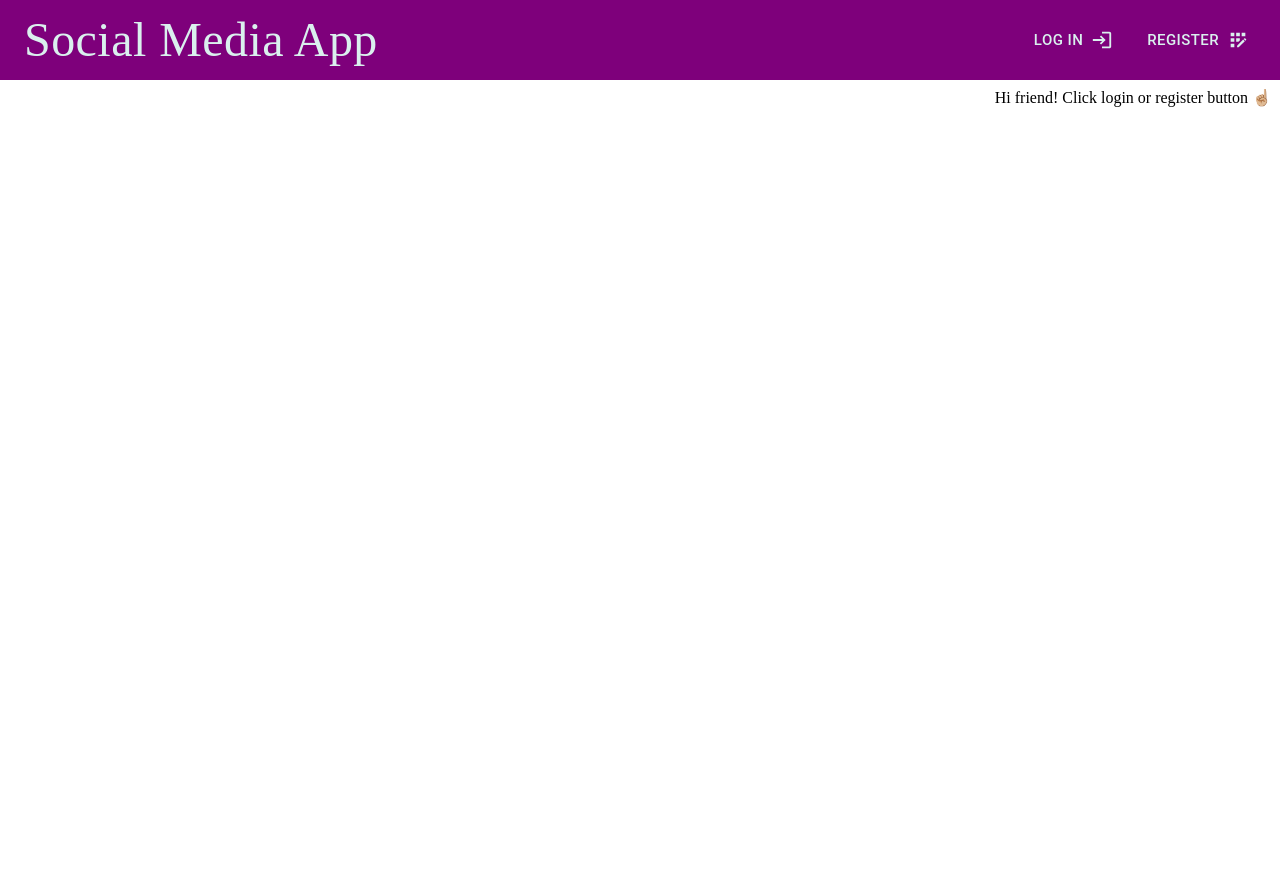
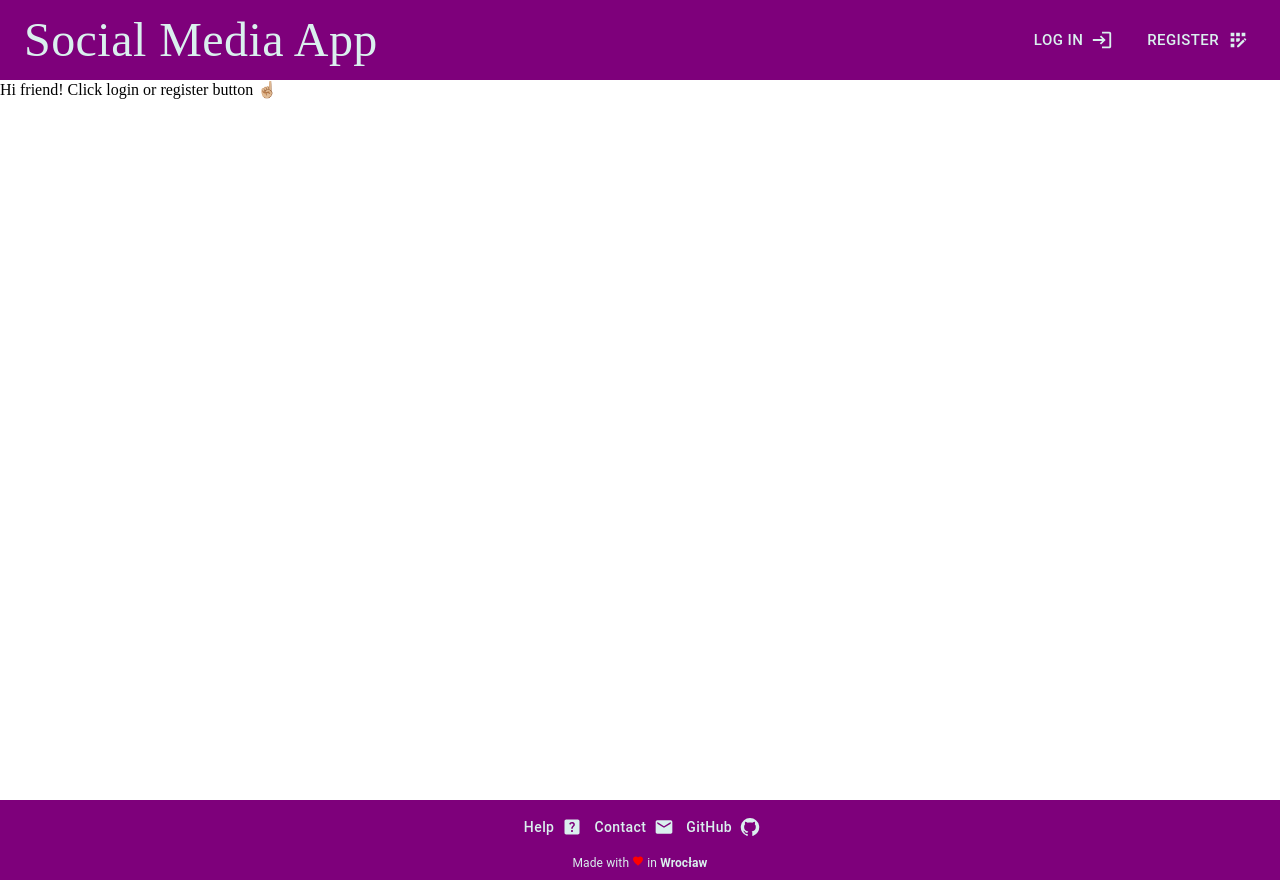
Before and after one commit to wrzchwc/social-media-app, a React (Create React App) app: page / in a window 1280 px wide. Before the commit the page ends 800 px from the top, so only its background shows below. Built offline with nearby package versions, Linux system fonts and the light colour scheme; a web font is replaced by a local one.

Commit message:
Implemented footer and changed favicon

```diff
--- a/public/index.html
+++ b/public/index.html
@@ -1,20 +1,19 @@
 <!DOCTYPE html>
 <html lang="en">
-  <head>
-    <meta charset="utf-8" />
-    <link rel="icon" href="%PUBLIC_URL%/favicon.ico" />
-    <meta name="viewport" content="width=device-width, initial-scale=1" />
-    <meta name="theme-color" content="#000000" />
+<head>
+    <meta charset="utf-8"/>
+    <link rel="icon" href="people.svg" type="image/svg+xml">
+    <meta name="viewport" content="width=device-width, initial-scale=1"/>
+    <meta name="theme-color" content="#000000"/>
     <meta
-      name="description"
-      content="Web site created using create-react-app"
+            name="social media application"
+            content="Web application for sharing posts with friends"
     />
     <link href="https://fonts.googleapis.com/css2?family=Licorice&display=swap" rel="stylesheet">
-    <link rel="apple-touch-icon" href="%PUBLIC_URL%/logo192.png" />
     <title>Social Media App</title>
-  </head>
-  <body>
-    <noscript>You need to enable JavaScript to run this app.</noscript>
-    <div id="root"></div>
-  </body>
+</head>
+<body style="margin: 0">
+<noscript>You need to enable JavaScript to run this app.</noscript>
+<div id="root"></div>
+</body>
 </html>
--- a/src/App.js
+++ b/src/App.js
@@ -10,6 +10,7 @@ import HomePage from "./comoponents/HomePage"
 import Register from "./comoponents/Register";
 import UserProfile from "./comoponents/ClientProfile";
 import {ThemeProvider} from "@mui/material";
+import {Footer} from "./ui/footer/Footer";
 
 const App = ({isSignedIn}) => {
     return (
@@ -24,6 +25,7 @@ const App = ({isSignedIn}) => {
                     <Route path='/api/users/me' element={isSignedIn ? <UserProfile/> : <Navigate to='/'/>}/>
                     <Route path='/api/posts/add' element={isSignedIn ? <PostAdd/> : <Navigate to='/'/>}/>
                 </Routes>
+                <Footer/>
             </BrowserRouter>
         </ThemeProvider>
     );
--- a/src/comoponents/HomePage.js
+++ b/src/comoponents/HomePage.js
@@ -2,7 +2,7 @@ import React from "react";
 
 const HomePage = () => {
     return (
-        <div style={{float: "right"}}>
+        <div style={{minHeight: "90vh"}}>
             Hi friend!
             Click login or register button ☝🏼
         </div>
--- a/src/comoponents/Login.js
+++ b/src/comoponents/Login.js
@@ -32,7 +32,7 @@ const Login = props => {
     }
 
     return (
-        <div className="flex center-justified center-aligned">
+        <div style={{height: "90vh"}}>
             <div>
                 <h2>LOG IN</h2>
                 <form onSubmit={props.handleSubmit(onSubmit)}>
--- /dev/null
+++ b/src/ui/footer/Footer.js
@@ -0,0 +1,83 @@
+import React from 'react';
+import {Link} from 'react-router-dom';
+import {makeStyles} from "@mui/styles";
+import {Button, Grid, Typography} from "@mui/material";
+import GitHubIcon from '@mui/icons-material/GitHub';
+import HelpCenterIcon from '@mui/icons-material/HelpCenter';
+import EmailIcon from '@mui/icons-material/Email';
+import FavoriteIcon from '@mui/icons-material/Favorite';
+
+const useStyles = makeStyles(theme => ({
+    cityLink: {
+        color: theme.palette.common.cyan,
+        fontWeight: "bolder",
+        textDecoration: "none"
+    },
+    footer: {
+        backgroundColor: theme.palette.common.violet,
+        height: "5em",
+        position: "relative",
+        width: "100%",
+    },
+    gridItem: {
+        margin: "3em"
+    }
+}))
+
+export const Footer = () => {
+    const classes = useStyles();
+    const cityLink = "https://en.wikipedia.org/wiki/Wroc%C5%82aw";
+
+    return (
+        <footer className={classes.footer}>
+            <Grid
+                alignContent={"center"}
+                container
+                direction={"column"}
+                justifyContent={"space-evenly"}
+                sx={{
+                    height: "100%",
+                    position: "absolute"
+                }}>
+                <Grid item>
+                    <Grid container>
+                        <Grid item>
+                            <Button color={"secondary"} endIcon={<HelpCenterIcon/>} sx={{textTransform: "none"}}
+                                    variant={"text"}>
+                                Help
+                            </Button>
+                        </Grid>
+                        <Grid item>
+                            <Button color={"secondary"} endIcon={<EmailIcon/>} sx={{textTransform: "none"}}
+                                    variant={"text"}>
+                                Contact
+                            </Button>
+                        </Grid>
+                        <Grid item>
+                            <Button
+                                color={"secondary"}
+                                component={"a"}
+                                endIcon={<GitHubIcon/>}
+                                href={"https://github.com/wrzchwc/social-media-app"}
+                                sx={{textTransform: "none"}}
+                                variant={"text"}
+                            >
+                                GitHub
+                            </Button>
+                        </Grid>
+
+                    </Grid>
+                </Grid>
+                <Grid item>
+                    <Grid alignContent={"baseline"} container justifyContent={"center"}>
+                        <Typography color={"secondary"} fontSize={"0.75rem"}>
+                            Made with <FavoriteIcon fontSize={"0.75rem"} sx={{color: "red"}}/> in <a
+                            className={classes.cityLink} href={cityLink}>Wrocław</a>
+                        </Typography>
+                    </Grid>
+                </Grid>
+            </Grid>
+
+        </footer>
+    );
+}
--- a/src/ui/header/UserButtons.js
+++ b/src/ui/header/UserButtons.js
@@ -1,6 +1,5 @@
 import React, {useEffect} from 'react';
 import {connect} from "react-redux";
-// import {useNavigate} from "react-router-dom";
 import {signOut, fetchClient} from "../../actions";
 import {Link} from 'react-router-dom';
 import {Avatar, Button, IconButton, Stack} from "@mui/material";
@@ -9,7 +8,6 @@ import PostAddIcon from '@mui/icons-material/PostAdd';
 import Theme from "../Theme";
 
 const UserButtons = props => {
-    // const navigate = useNavigate();
     useEffect(() => {
         props.fetchClient();
     }, []);
```
Also changed, not shown: public/people.svg (added), 1 other file (tests, documents, lock files or other folders).
